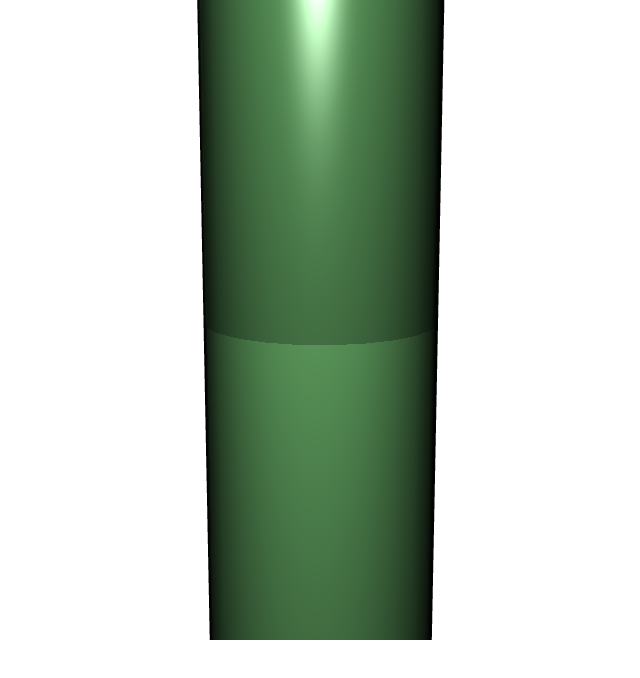
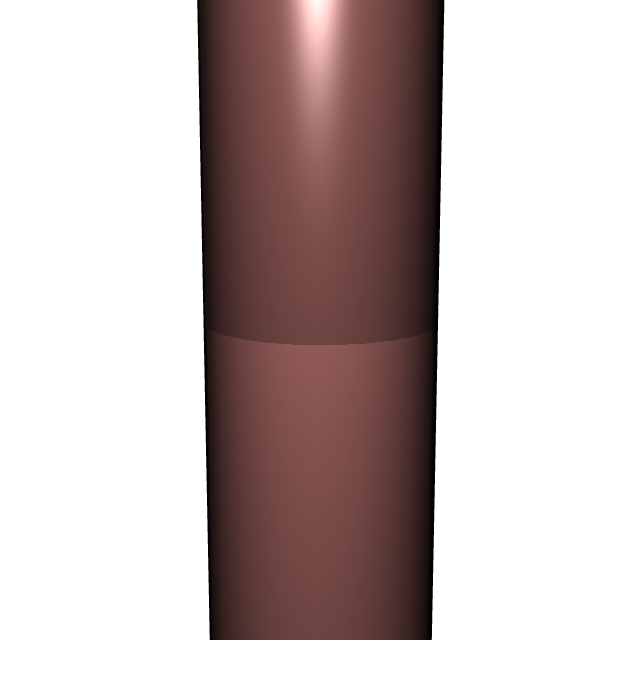
Before and after one commit to ptpham/ld33, a plain HTML site: page index.html in a window 1280 px wide. Shown: the whole page, without its empty margins (319-959 px from the left). Drawn offline with Linux system fonts and the light colour scheme.

Commit message:
Deleted tower.js.
-- will have to think of what kind of abstraction
   makes sense, especially since we probably only
   want to call requestAnimationFrame with the
   render function...

```diff
--- a/index.html
+++ b/index.html
@@ -16,7 +16,7 @@
   <body>
     <canvas id="c"></canvas>
   </body>
-  <script id="tower-vs" src="shaders/vertex/tower.glsl" type="notjs">
+  <script id="tower-vs" type="notjs">
     uniform mat4 u_worldViewProjection;
     uniform vec3 u_lightWorldPos;
     uniform mat4 u_world;
@@ -82,5 +82,5 @@
   </script>
   <script src="twgl-full.js"></script>
   <script src="chroma.min.js"></script>
-  <script src="src/tower.js"></script>
+  <script src="src/render.js"></script>
 </html>
--- /dev/null
+++ b/src/render.js
@@ -0,0 +1,93 @@
+twgl.setAttributePrefix("a_");
+var m4 = twgl.m4;
+var gl = twgl.getWebGLContext(document.getElementById("c"));
+var programInfo = twgl.createProgramInfo(gl, ["tower-vs", "tower-fs"]);
+
+var shapes = [
+  twgl.primitives.createCylinderBufferInfo(gl, 2, gl.canvas.clientHeight, 24, 2),
+];
+
+function rand(min, max) {
+  return min + Math.random() * (max - min);
+}
+
+// Shared values
+var lightWorldPosition = [1, 8, -10];
+var lightColor = [1, 1, 1, 1];
+var camera = m4.identity();
+var view = m4.identity();
+var viewProjection = m4.identity();
+
+var tex = twgl.createTexture(gl, {
+  min: gl.NEAREST,
+  mag: gl.NEAREST,
+  src: [
+    255, 255, 255, 255,
+    192, 192, 192, 255,
+    192, 192, 192, 255,
+    255, 255, 255, 255,
+  ],
+});
+
+var objects = [];
+var drawObjects = [];
+var numObjects = 1;
+var baseHue = rand(0, 360);
+for (var ii = 0; ii < numObjects; ++ii) {
+  var uniforms = {
+    u_lightWorldPos: lightWorldPosition,
+    u_lightColor: lightColor,
+    u_diffuseMult: chroma.hsv((baseHue + rand(0, 60)) % 360, 0.4, 0.8).gl(),
+    u_specular: [1, 1, 1, 1],
+    u_shininess: 50,
+    u_specularFactor: 1,
+    u_diffuse: tex,
+    u_viewInverse: camera,
+    u_world: m4.identity(),
+    u_worldInverseTranspose: m4.identity(),
+    u_worldViewProjection: m4.identity(),
+  };
+  drawObjects.push({
+    programInfo: programInfo,
+    bufferInfo: shapes[ii % shapes.length],
+    uniforms: uniforms,
+  });
+  objects.push({
+    translation: [0, 0, 0],
+    ySpeed: 1,
+    uniforms: uniforms,
+  });
+}
+
+function render(time) {
+  time *= 0.001;
+  twgl.resizeCanvasToDisplaySize(gl.canvas);
+  gl.viewport(0, 0, gl.canvas.width, gl.canvas.height);
+
+  gl.enable(gl.DEPTH_TEST);
+  gl.clear(gl.COLOR_BUFFER_BIT | gl.DEPTH_BUFFER_BIT);
+
+  var projection = m4.perspective(30 * Math.PI / 180, gl.canvas.clientWidth / gl.canvas.clientHeight, 0.5, 100);
+  var eye = [1, 4, -20];
+  var target = [0, 0, 0];
+  var up = [0, 1, 0];
+
+  m4.lookAt(eye, target, up, camera);
+  m4.inverse(camera, view);
+  m4.multiply(view, projection, viewProjection);
+
+  objects.forEach(function(obj) {
+    var uni = obj.uniforms;
+    var world = uni.u_world;
+    m4.identity(world);
+    m4.rotateY(world, time * obj.ySpeed, world);
+    m4.translate(world, obj.translation, world);
+    m4.transpose(m4.inverse(world, uni.u_worldInverseTranspose), uni.u_worldInverseTranspose);
+    m4.multiply(uni.u_world, viewProjection, uni.u_worldViewProjection);
+  });
+
+  twgl.drawObjectList(gl, drawObjects);
+
+  requestAnimationFrame(render);
+}
+requestAnimationFrame(render);
--- a/src/tower.js
+++ /dev/null
@@ -1,80 +0,0 @@
-(function Tower() {
-  twgl.setAttributePrefix("a_");
-  var m4 = twgl.m4;
-  var gl = twgl.getWebGLContext(document.getElementById("c"));
-  var programInfo = twgl.createProgramInfo(gl, ["tower-vs", "tower-fs"]);
-
-  var tower = createTower();
-
-  // camera, lighting, texture
-  var lightWorldPosition = [1, 8, -10];
-  var lightColor = [1, 1, 1, 1];
-  var camera = m4.identity();
-  var view = m4.identity();
-  var viewProjection = m4.identity();
-  var baseHue = 120;
-  var tex = twgl.createTexture(gl, {
-    min: gl.NEAREST,
-    mag: gl.NEAREST,
-    src: [
-      255, 255, 255, 255,
-      192, 192, 192, 255,
-      192, 192, 192, 255,
-      255, 255, 255, 255,
-    ],
-  });
-
-  var uniforms = {
-    u_lightWorldPos: lightWorldPosition,
-    u_lightColor: lightColor,
-    u_diffuseMult: chroma.hsv(baseHue, 0.4, 0.8).gl(),
-    u_specular: [1, 1, 1, 1],
-    u_shininess: 50,
-    u_specularFactor: 1,
-    u_diffuse: tex,
-    u_viewInverse: camera,
-    u_world: m4.identity(),
-    u_worldInverseTranspose: m4.identity(),
-    u_worldViewProjection: m4.identity(),
-  };
-
-  function render(time) {
-    time *= 0.001;
-    twgl.resizeCanvasToDisplaySize(gl.canvas);
-    gl.viewport(0, 0, gl.canvas.width, gl.canvas.height);
-
-    gl.enable(gl.DEPTH_TEST);
-    gl.clear(gl.COLOR_BUFFER_BIT | gl.DEPTH_BUFFER_BIT);
-
-    var projection = m4.perspective(30 * Math.PI / 180, gl.canvas.clientWidth / gl.canvas.clientHeight, 0.5, 100);
-    var eye = [1, 4, -20];
-    var target = [0, 0, 0];
-    var up = [0, 1, 0];
-
-    m4.lookAt(eye, target, up, camera);
-    m4.inverse(camera, view);
-    m4.multiply(view, projection, viewProjection);
-
-    var world = uniforms.u_world;
-    m4.identity(world);
-    m4.rotateY(world, time * tower.rotationSpeed, world);
-    m4.transpose(m4.inverse(world, uniforms.u_worldInverseTranspose), uniforms.u_worldInverseTranspose);
-    m4.multiply(uniforms.u_world, viewProjection, uniforms.u_worldViewProjection);
-
-    twgl.drawObjectList(gl, [{
-      bufferInfo: tower.bufferInfo,
-      programInfo: programInfo,
-      uniforms: uniforms
-    }]);
-
-    requestAnimationFrame(render);
-  }
-  requestAnimationFrame(render);
-
-  function createTower() {
-    return {
-        bufferInfo: twgl.primitives.createCylinderBufferInfo(gl, 2, gl.canvas.clientHeight, 24, 2),
-        rotationSpeed: 1
-    };
-  }
-})();
```
